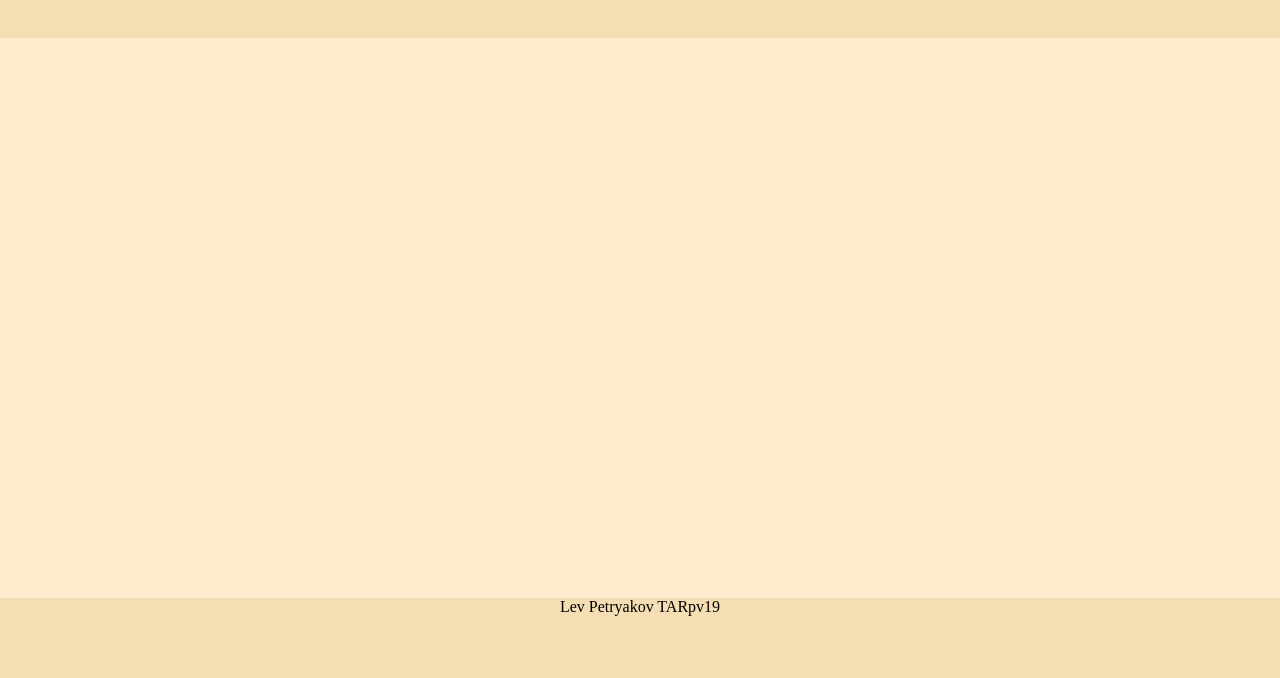
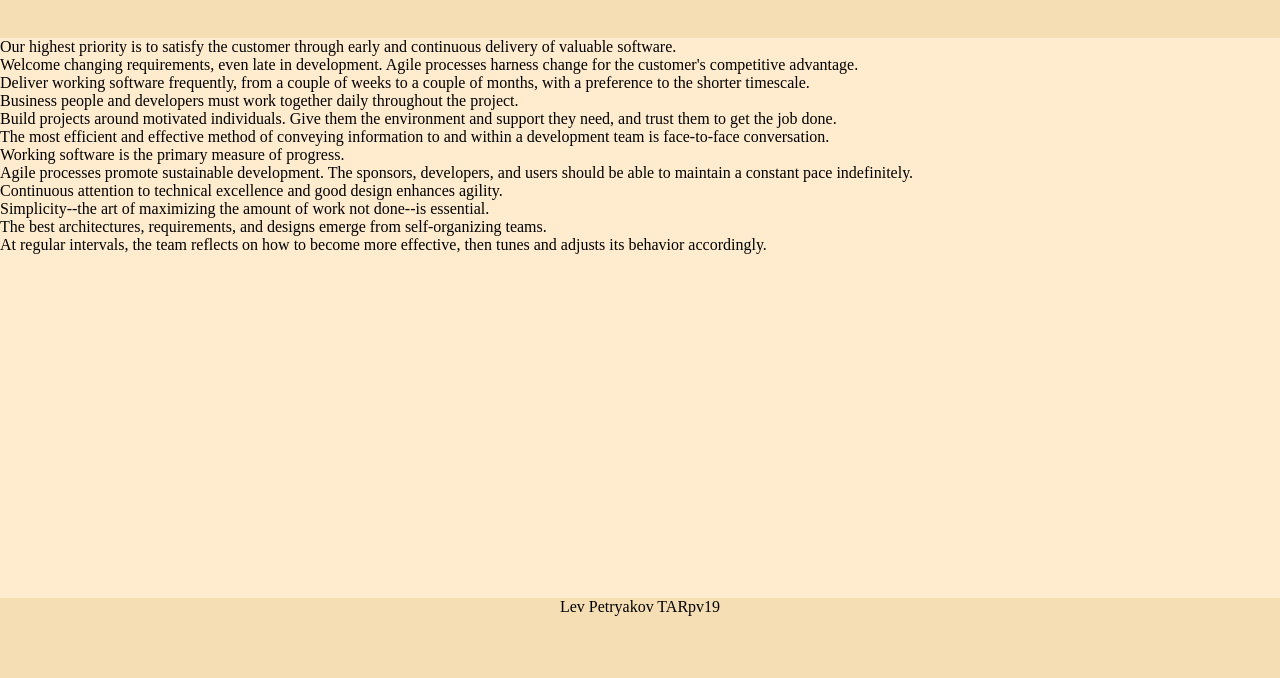
Before and after one commit to JeF11037/Agile_Introduction, a plain HTML site: page manifesto.html in a window 1280 px wide. Shown: the part 122-800 px from the top of the page. Drawn offline with Linux system fonts and the light colour scheme.

Commit message:
Correct nav position, add 12 agile principles

```diff
--- a/css/style.css
+++ b/css/style.css
@@ -38,7 +38,7 @@ header {
 
 nav {
     font-size: x-large;
-
+    padding-left: 20%;
 }
 
 main {
@@ -51,4 +51,5 @@ footer {
 
 a {
     text-decoration: none;
+    margin-left: 20%;
 }
--- a/manifesto.html
+++ b/manifesto.html
@@ -15,7 +15,38 @@
         <a href="manifesto.html">Manifest</a>
     </nav>
     <main>
-
+        <ol>
+            <li>Our highest priority is to satisfy the customer
+                through early and continuous delivery
+                of valuable software. </li>
+            <li>Welcome changing requirements, even late in
+                development. Agile processes harness change for
+                the customer's competitive advantage. </li>
+            <li>Deliver working software frequently, from a
+                couple of weeks to a couple of months, with a
+                preference to the shorter timescale. </li>
+            <li>Business people and developers must work
+                together daily throughout the project. </li>
+            <li>Build projects around motivated individuals.
+                Give them the environment and support they need,
+                and trust them to get the job done. </li>
+            <li>The most efficient and effective method of
+                conveying information to and within a development
+                team is face-to-face conversation. </li>
+            <li>Working software is the primary measure of progress. </li>
+            <li>Agile processes promote sustainable development.
+                The sponsors, developers, and users should be able
+                to maintain a constant pace indefinitely. </li>
+            <li>Continuous attention to technical excellence
+                and good design enhances agility. </li>
+            <li>Simplicity--the art of maximizing the amount
+                of work not done--is essential. </li>
+            <li>The best architectures, requirements, and designs
+                emerge from self-organizing teams. </li>
+            <li>At regular intervals, the team reflects on how
+                to become more effective, then tunes and adjusts
+                its behavior accordingly. </li>
+        </ol>
     </main>
     <footer>
         <p>Lev Petryakov TARpv19</p>
```
